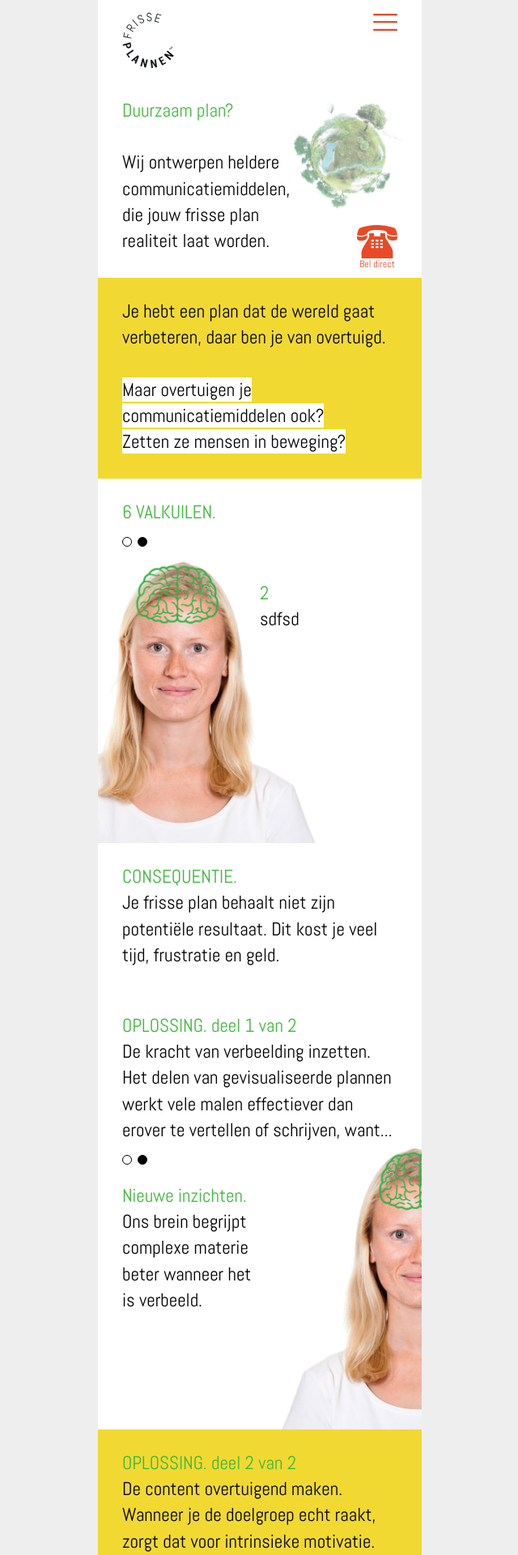
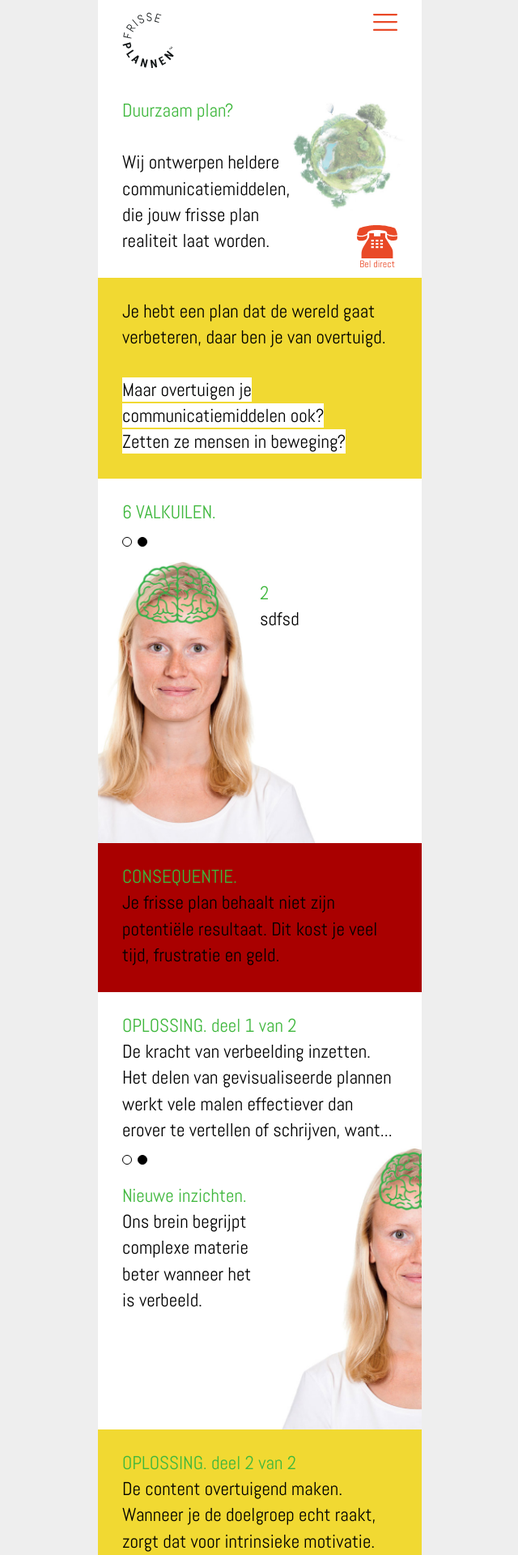
Before and after one commit to jhvanderschee/carli_d, a Jekyll site: the page built from index.md, in a window 1280 px wide. Shown: the top 1920 px of the page at 81% size, without its empty margins (319-959 px from the left). Built offline with Jekyll 4.4.1, drawn with Linux system fonts in a browser that asks for light colours.

Commit message:
Update home.html

```diff
--- a/_layouts/home.html
+++ b/_layouts/home.html
@@ -39,7 +39,7 @@
     </div>
 </div>
 
-<div class="section dark red">
+<div class="section darkred">
     <strong>CONSEQUENTIE.</strong><br />
     Je frisse plan behaalt niet zijn potentiële
     resultaat. Dit kost je veel tijd, frustratie en geld.
```
